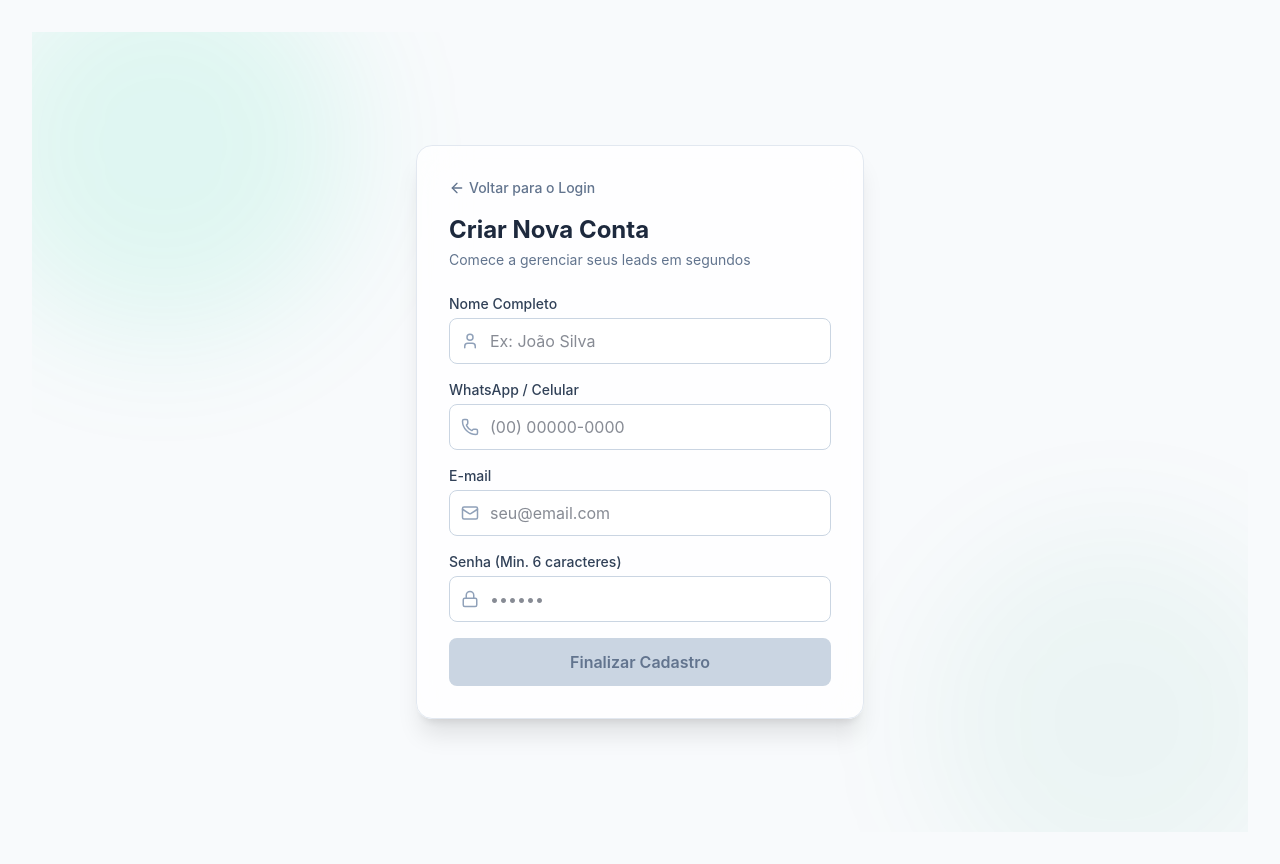
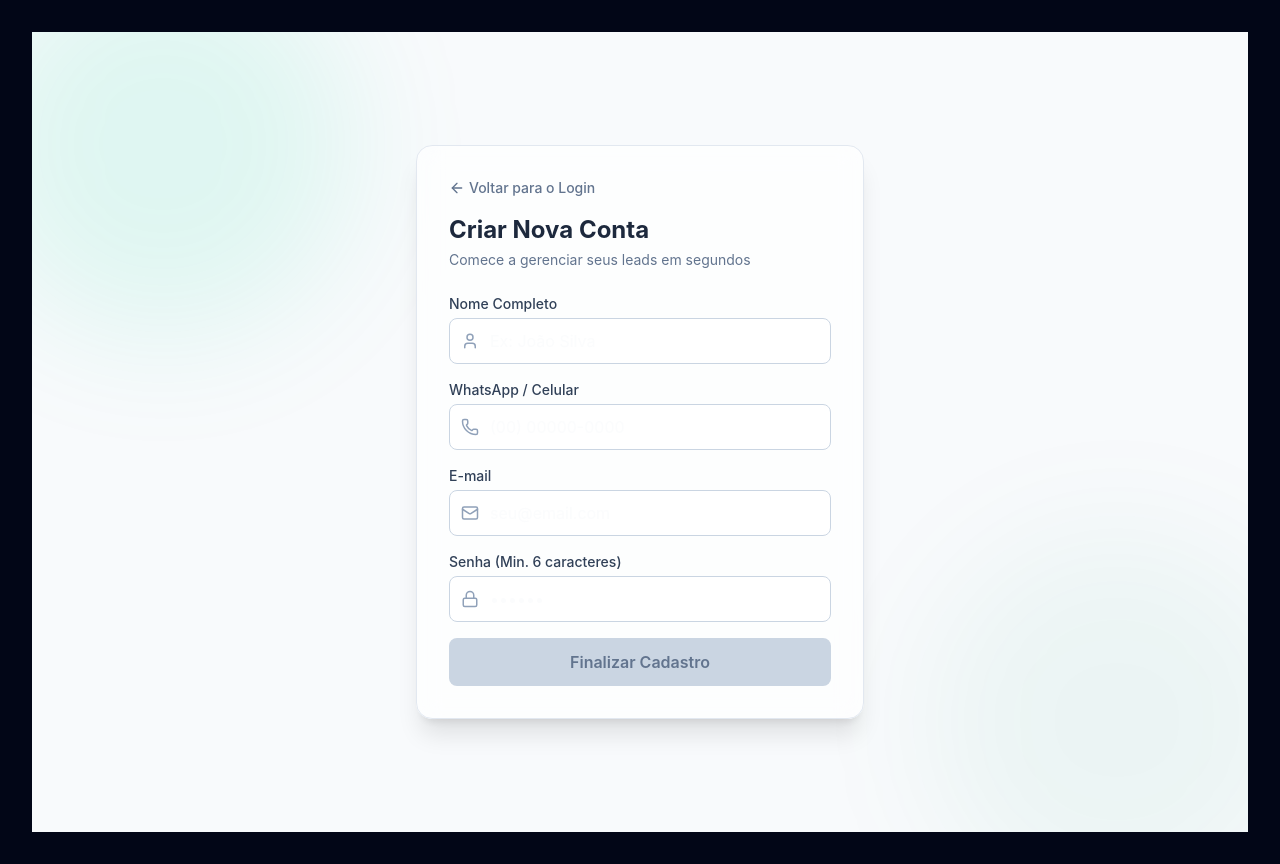
Before and after one commit to lukasdeltaflex-bot/lkzap, a Next.js app: page /register in a window 1280 px wide. Built offline with nearby package versions, Linux system fonts and the light colour scheme; no server answers.

Commit message:
feat: implement global dark mode across all components and pages

```diff
--- a/src/app/globals.css
+++ b/src/app/globals.css
@@ -1,8 +1,20 @@
 @import "tailwindcss";
+
+@layer base {
+  html {
+    background-color: #020617;
+  }
+}
 
 :root {
   --background: #f8fafc;
   --foreground: #0f172a;
+}
+
+.dark {
+  --background: #020617;
+  --foreground: #f8fafc;
+  background-color: #020617;
 }
 
 @theme inline {
@@ -10,27 +22,25 @@
   --color-foreground: var(--foreground);
 }
 
-@media (prefers-color-scheme: dark) {
-  :root {
-    --background: #0f172a;
-    --foreground: #f8fafc;
-  }
-}
-
 body {
   background: var(--background);
   color: var(--foreground);
   font-family: -apple-system, BlinkMacSystemFont, "Segoe UI", Roboto, Helvetica, Arial, sans-serif;
+  @apply antialiased;
 }
 
+/* Glass Panels */
 .glass-panel {
-  background: rgba(255, 255, 255, 0.7);
-  backdrop-filter: blur(12px);
-  -webkit-backdrop-filter: blur(12px);
-  border: 1px solid rgba(255, 255, 255, 0.2);
+  @apply bg-white/70 dark:bg-slate-900/50 backdrop-blur-md border border-slate-200 dark:border-slate-800 transition-colors;
 }
 
-.dark .glass-panel {
-  background: rgba(15, 23, 42, 0.7);
-  border: 1px solid rgba(255, 255, 255, 0.1);
+/* Scrollbar */
+::-webkit-scrollbar {
+  width: 8px;
 }
+::-webkit-scrollbar-track {
+  @apply bg-transparent;
+}
+::-webkit-scrollbar-thumb {
+  @apply bg-slate-300 dark:bg-slate-800 rounded-full hover:bg-slate-400 dark:hover:bg-slate-700 transition-colors;
+}
--- a/src/app/layout.tsx
+++ b/src/app/layout.tsx
@@ -21,8 +21,8 @@ export default function RootLayout({
 }>) {
   return (
     <html lang="pt-BR" suppressHydrationWarning className={`${inter.variable} ${outfit.variable} h-full antialiased`}>
-      <body className="min-h-full flex flex-col font-sans bg-slate-50 dark:bg-slate-950 text-slate-900 dark:text-slate-100 transition-colors">
-        <ThemeProvider attribute="class" defaultTheme="system" enableSystem>
+      <body className="min-h-full flex flex-col font-sans transition-colors">
+        <ThemeProvider attribute="class" defaultTheme="dark" enableSystem={true}>
           <AuthProvider>
             <AuthGuard>
               <Header />
--- a/src/app/login/page.tsx
+++ b/src/app/login/page.tsx
@@ -73,11 +73,11 @@ export default function LoginPage() {
   };
 
   return (
-    <div className="min-h-screen flex items-center justify-center bg-slate-50 dark:bg-slate-900 p-4 relative overflow-hidden">
+    <div className="min-h-screen flex items-center justify-center bg-slate-50 dark:bg-background p-4 relative overflow-hidden">
       <div className="absolute top-[-10%] right-[-5%] w-96 h-96 bg-emerald-400/20 rounded-full blur-3xl opacity-50 pointer-events-none" />
       <div className="absolute bottom-[-10%] left-[-5%] w-96 h-96 bg-emerald-600/10 rounded-full blur-3xl opacity-50 pointer-events-none" />
 
-      <div className="bg-white/80 dark:bg-slate-800/80 backdrop-blur-xl p-8 rounded-2xl shadow-xl w-full max-w-md relative z-10 border border-slate-200 dark:border-slate-700">
+      <div className="glass-panel p-8 rounded-2xl shadow-xl w-full max-w-md relative z-10">
         <div className="text-center mb-8">
           <div className="mx-auto w-16 h-16 bg-gradient-to-br from-emerald-400 to-emerald-600 rounded-2xl shadow-lg flex items-center justify-center font-bold text-white text-3xl mb-4">
             LK
--- a/src/app/register/page.tsx
+++ b/src/app/register/page.tsx
@@ -155,11 +155,11 @@ export default function RegisterPage() {
   };
 
   return (
-    <div className="min-h-screen flex items-center justify-center bg-slate-50 dark:bg-slate-900 p-4 relative overflow-hidden">
+    <div className="min-h-screen flex items-center justify-center bg-slate-50 dark:bg-background p-4 relative overflow-hidden">
       <div className="absolute top-[-10%] left-[-5%] w-96 h-96 bg-emerald-400/20 rounded-full blur-3xl opacity-50 pointer-events-none" />
       <div className="absolute bottom-[-10%] right-[-5%] w-96 h-96 bg-emerald-600/10 rounded-full blur-3xl opacity-50 pointer-events-none" />
 
-      <div className="bg-white/80 dark:bg-slate-800/80 backdrop-blur-xl p-8 rounded-2xl shadow-xl w-full max-w-md relative z-10 border border-slate-200 dark:border-slate-700">
+      <div className="glass-panel p-8 rounded-2xl shadow-xl w-full max-w-md relative z-10">
         <div className="mb-6">
           <Link href="/login" className="text-slate-500 hover:text-emerald-600 flex items-center gap-1 text-sm font-medium transition-colors mb-4">
             <ArrowLeft size={16} /> Voltar para o Login
--- a/src/components/AddLeadModal.tsx
+++ b/src/components/AddLeadModal.tsx
@@ -55,7 +55,7 @@ export const AddLeadModal = ({ isOpen, onClose }: Props) => {
 
   return (
     <div className="fixed inset-0 z-[100] flex items-center justify-center bg-black/40 backdrop-blur-sm p-4 animate-in fade-in duration-200">
-      <div className="bg-white dark:bg-slate-900 w-full max-w-md rounded-2xl shadow-xl border border-slate-200 dark:border-slate-800 overflow-hidden mt-[env(safe-area-inset-top)] mb-[env(safe-area-inset-bottom)]">
+      <div className="glass-panel w-full max-w-md rounded-2xl shadow-xl overflow-hidden mt-[env(safe-area-inset-top)] mb-[env(safe-area-inset-bottom)]">
         <div className="flex items-center justify-between p-5 border-b border-slate-100 dark:border-slate-800">
           <h2 className="text-xl font-bold font-outfit text-slate-800 dark:text-white">Novo Cliente</h2>
           <button onClick={onClose} className="p-1 hover:bg-slate-100 dark:hover:bg-slate-800 rounded-full transition-colors text-slate-500 cursor-pointer">
--- a/src/components/AuthGuard.tsx
+++ b/src/components/AuthGuard.tsx
@@ -31,13 +31,13 @@ export function AuthGuard({ children }: { children: React.ReactNode }) {
 
   // Initial mount cycle: return blank shell to match SSR
   if (!mounted) {
-    return <div className="min-h-screen bg-slate-50 dark:bg-slate-900" />;
+    return <div className="min-h-screen bg-slate-50 dark:bg-background" />;
   }
 
   // Firebase is still checking the token
   if (loading) {
     return (
-      <div className="min-h-screen bg-slate-50 dark:bg-slate-900 flex items-center justify-center">
+      <div className="min-h-screen bg-slate-50 dark:bg-background flex items-center justify-center">
         <Loader2 className="animate-spin text-emerald-500" size={40} />
       </div>
     );
--- a/src/components/ImportModal.tsx
+++ b/src/components/ImportModal.tsx
@@ -198,7 +198,7 @@ export const ImportModal = ({ isOpen, onClose }: Props) => {
 
   return (
     <div className="fixed inset-0 z-[100] flex items-center justify-center bg-black/50 backdrop-blur-sm p-4">
-      <div className="bg-white dark:bg-slate-900 w-full max-w-4xl rounded-2xl shadow-xl border border-slate-200 dark:border-slate-800 overflow-hidden flex flex-col h-[85vh]">
+      <div className="glass-panel w-full max-w-4xl rounded-2xl shadow-xl overflow-hidden flex flex-col h-[85vh]">
         <div className="flex items-center justify-between p-5 border-b border-slate-100 dark:border-slate-800">
           <h2 className="text-xl font-bold font-outfit text-slate-800 dark:text-white">Importar Lista de Leads</h2>
           <button onClick={handleClose} className="p-1 hover:bg-slate-100 dark:hover:bg-slate-800 rounded-full text-slate-500">
@@ -282,7 +282,7 @@ export const ImportModal = ({ isOpen, onClose }: Props) => {
           )}
         </div>
 
-        <div className="p-5 border-t border-slate-100 dark:border-slate-800 flex justify-end gap-3 bg-slate-50 dark:bg-slate-900/50">
+        <div className="p-5 border-t border-slate-100 dark:border-slate-800 flex justify-end gap-3 bg-slate-50 dark:bg-slate-900/10">
           <button
             onClick={handleClose}
             className="px-5 py-2.5 rounded-lg border border-slate-300 dark:border-slate-700 text-slate-700 dark:text-slate-300 font-medium hover:bg-slate-100 dark:hover:bg-slate-800 transition-colors"
--- a/src/components/LeadTable.tsx
+++ b/src/components/LeadTable.tsx
@@ -130,7 +130,7 @@ export const LeadTable = () => {
   return (
     <div className="flex flex-col gap-4">
       {/* Search and Advanced Filters */}
-      <div className="bg-white dark:bg-slate-900 p-4 rounded-xl shadow-sm border border-slate-200 dark:border-slate-800 flex flex-col gap-4">
+      <div className="glass-panel p-4 rounded-xl flex flex-col gap-4">
         <div className="flex flex-col md:flex-row gap-3">
           <div className="relative flex-1">
             <Search className="absolute left-3 top-1/2 -translate-y-1/2 text-slate-400" size={18} />
@@ -238,7 +238,7 @@ export const LeadTable = () => {
         </button>
       </div>
 
-      <div className="bg-white dark:bg-slate-900 rounded-xl shadow-sm border border-slate-200 dark:border-slate-800 overflow-hidden">
+      <div className="glass-panel rounded-xl overflow-hidden">
         <div className="overflow-x-auto">
           <table className="w-full text-sm text-left">
             <thead className="text-xs text-slate-500 uppercase bg-slate-50 dark:bg-slate-800/50">
```
Also changed, not shown: src/app/settings/page.tsx (+5 -5 lines).
